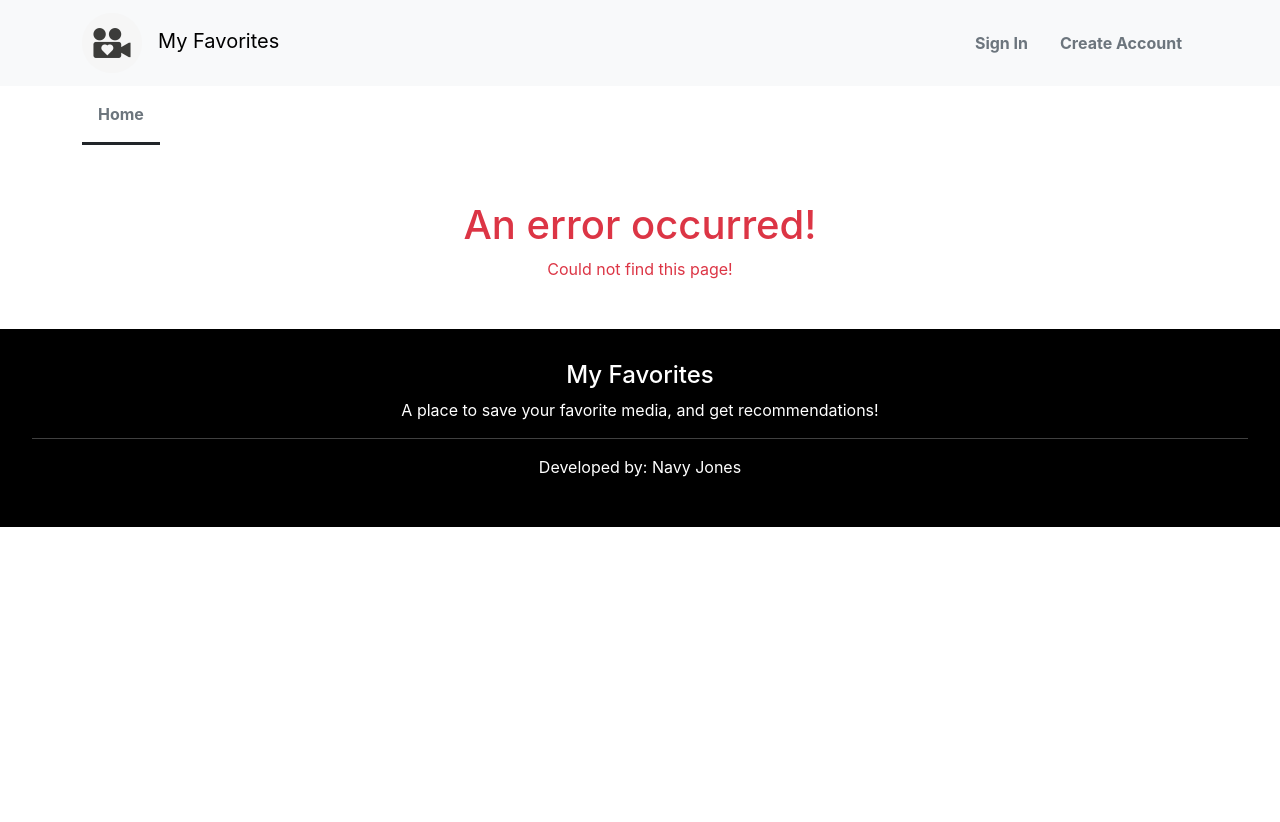
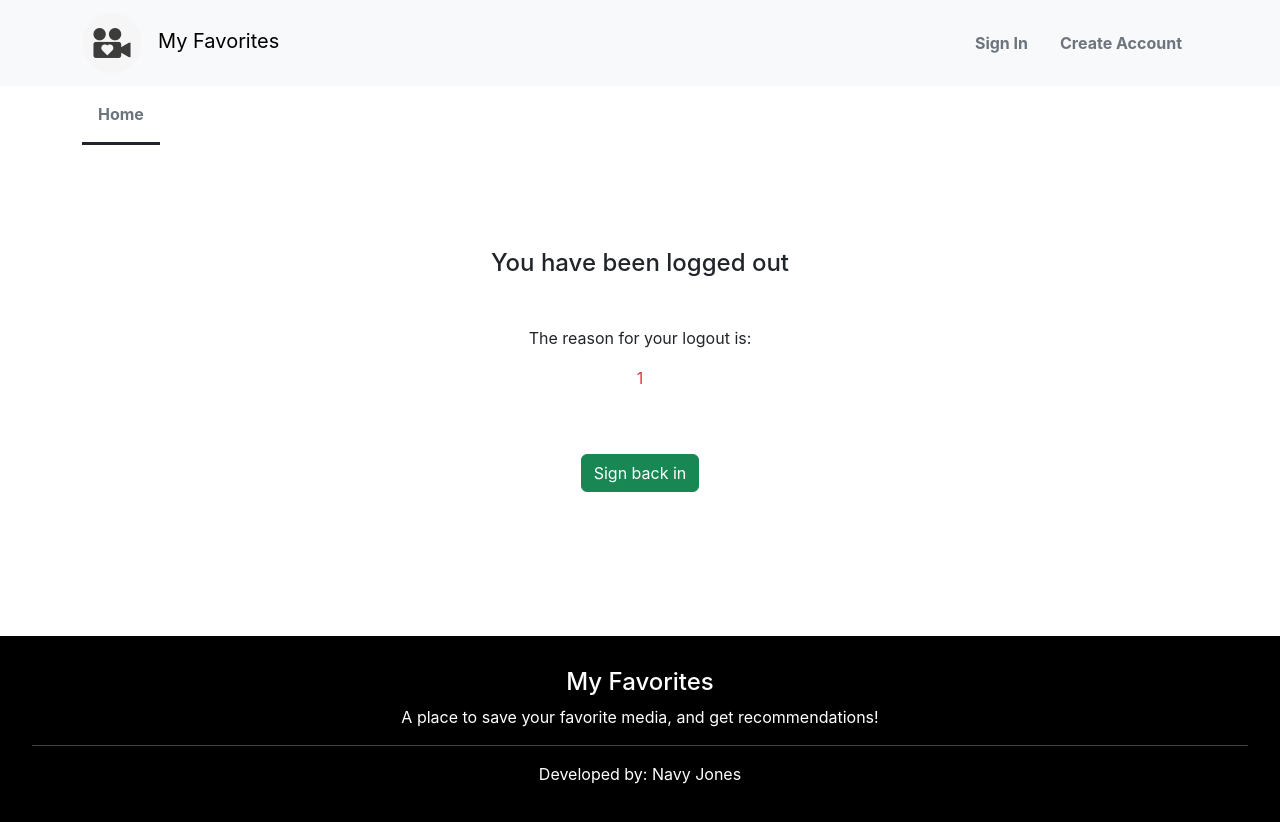
Before and after one commit to jonesna213/MyFavorites, a React (Create React App) app in the folder frontend/: page /loggedOut/1 in a window 1280 px wide. Shown: the top 822 px of the page. Before the commit the page ends 800 px from the top, so only its background shows below. Built offline with nearby package versions, Linux system fonts and the light colour scheme.

Commit message:
Added an authorize hook to make sure only logged in users can access certain pages. Also, made it so if the token is expired (opon trying to use) it logs the user out

```diff
--- a/frontend/src/App.js
+++ b/frontend/src/App.js
@@ -8,6 +8,7 @@ import Details, { loader as itemDetailLoader } from "./pages/Details";
 import Favorites from "./pages/Favorites";
 import ContextProvider from "./store/Context";
 import Recommendations from "./pages/Recommendations";
+import LoggedOut from "./pages/LoggedOut";
 
 const routes = [
     {
@@ -20,7 +21,8 @@ const routes = [
             { path: "/signup", element: <SignUp /> },
             { path: "/details/:id/:returnTo", element: <Details />, loader: itemDetailLoader },
             { path: "/favorites", element: <Favorites /> },
-            { path: "/recommendations", element: <Recommendations /> }
+            { path: "/recommendations", element: <Recommendations /> },
+            { path: "/loggedOut/:reason", element: <LoggedOut /> }
         ],
     }
 ];
--- /dev/null
+++ b/frontend/src/hooks/authorize.js
@@ -0,0 +1,12 @@
+/**
+ * Checks if the user is not logged in and if not, redirects back to index page.
+ *
+ * @param {*} context the application context
+ */
+const authorize = context => {
+    if (context.user === null) {
+        window.location.href = "/";
+    }
+}
+
+export default authorize;
--- a/frontend/src/pages/Favorites.js
+++ b/frontend/src/pages/Favorites.js
@@ -2,9 +2,11 @@ import { useContext } from "react";
 import { Context } from "../store/Context";
 import { Link } from "react-router-dom";
 import noImage from "../assets/Image_not_available.png";
+import authorize from "../hooks/authorize";
 
 const Favorites = () => {
     const ctx = useContext(Context);
+    authorize(ctx);
 
     return (
         <section>
--- a/frontend/src/pages/Home.js
+++ b/frontend/src/pages/Home.js
@@ -98,7 +98,7 @@ const HomePage = () => {
                         <input type="text" className="form-control" id="searchTerm" name="searchTerm" placeholder="What are you looking for?" value={ctx.searchTerm} onChange={e => ctx.setSearchTerm(e.target.value)} />
                     </div>
                     <div className="col">
-                        <select class="form-select" onChange={e => ctx.setSearchType(e.target.value)}>
+                        <select className="form-select" onChange={e => ctx.setSearchType(e.target.value)}>
                             <option selected value="intitle">Title</option>
                             <option value="inauthor">Author</option>
                             <option value="inpublisher">Publisher</option>
--- /dev/null
+++ b/frontend/src/pages/LoggedOut.js
@@ -0,0 +1,22 @@
+import { useContext } from "react";
+import { useParams } from "react-router";
+import { Context } from "../store/Context";
+
+const LoggedOut = () => {
+    const ctx = useContext(Context);
+    let { reason } = useParams();
+    if (ctx.user !==  null) {
+        ctx.setUser(null);
+    }
+
+    return (
+        <section className="my-5 py-5 text-center">
+            <h4 className="mb-5">You have been logged out</h4>
+            <p>The reason for your logout is:</p>
+            <p className="text-danger">{reason}</p>
+            <a className="btn btn-success my-5" href="/signIn">Sign back in</a>
+        </section>
+    );
+}
+
+export default LoggedOut;
--- a/frontend/src/pages/Recommendations.js
+++ b/frontend/src/pages/Recommendations.js
@@ -3,11 +3,14 @@ import { Context } from "../store/Context";
 import { Link } from "react-router-dom";
 import noImage from "../assets/Image_not_available.png";
 import Loading from "../components/Loading";
+import authorize from "../hooks/authorize";
 
-const genres = ["Fiction", "Mystery/Thriller", "Science Fiction", "Fantasy", "Romance", "Historical Fiction", "Non-fiction", "Biography/Autobiography", "Self-help", "Horror", "Adventure", "Poetry", "Comedy/Humor", "Drama", "Young Adult (YA)", "Children's", "Crime/Noir", "Business/Finance", "Science/Nature", "Travel"];
+const genres = ["Fiction", "Mystery/Thriller", "Science Fiction", "Fantasy", "Romance", "Historical Fiction", "Non-fiction", "Biography/Autobiography", "Self-help", "Horror", "Adventure", "Poetry", "Comedy/Humor", "Drama", "Young Adult", "Children's", "Crime/Noir", "Business/Finance", "Science/Nature", "Travel"];
 
 const Recommendations = () => {
     const ctx = useContext(Context);
+    authorize(ctx);
+
     const [checkedGenres, setCheckedGenres] = useState([]);
     const [checkedFavorites, setCheckedFavorites] = useState([]);
     const [loading, setLoading] = useState(false);
@@ -60,6 +63,8 @@ const Recommendations = () => {
 
             if (result.ok) {
                 ctx.setRecommendations(data);
+            } else if (data.message === "jwt expired") {
+                window.location.href = "/loggedOut/Your session has expired";
             }
 
             setLoading(false);
--- a/frontend/src/store/Context.js
+++ b/frontend/src/store/Context.js
@@ -45,12 +45,15 @@ const ContextProvider = ({children}) => {
                     book
                 })
             });
+
             const data = await result.json();
 
             if (result.ok) {
                 const updatedUser = { ...user };
                 updatedUser.favorites = data.updatedFavorites;
                 setUser(updatedUser);
+            } else if (data.message === "jwt expired") {
+                window.location.href = "/loggedOut/Your session has expired";
             }
         } catch (err) {
             console.log(err);
```
Also changed, not shown: 1 other file (tests, documents, lock files or other folders).
